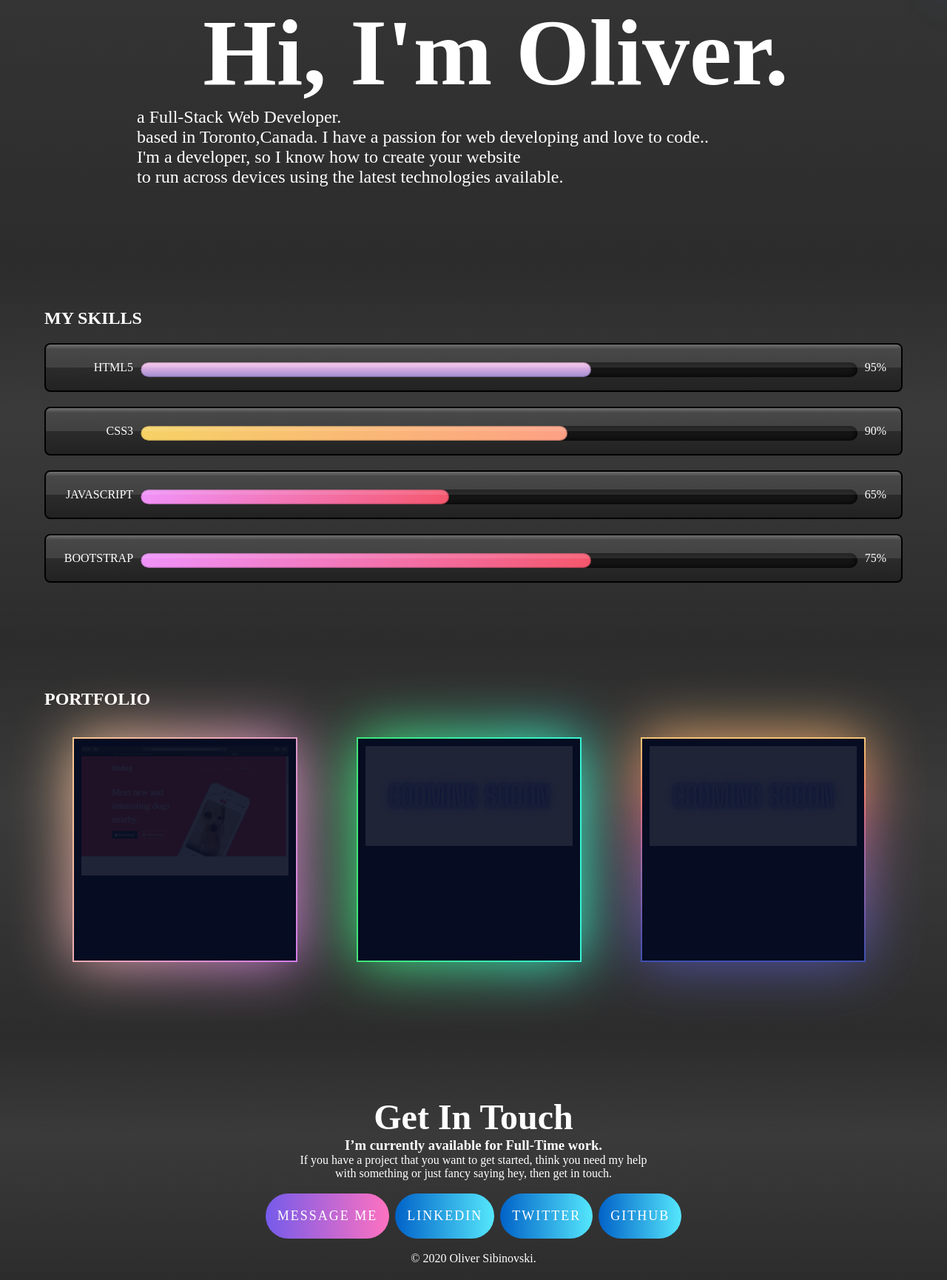
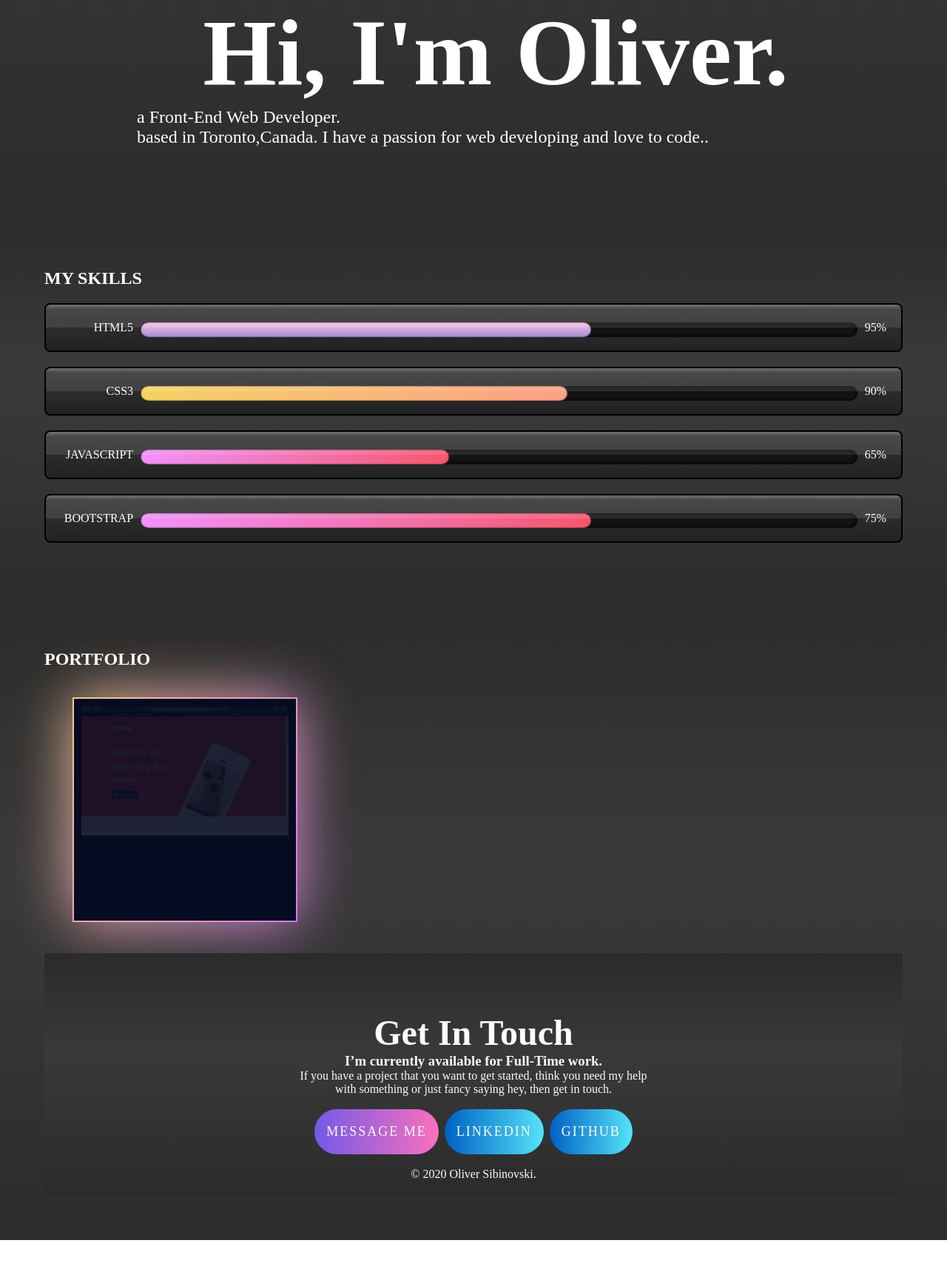
Before and after one commit to oliversibin/oliver, a plain HTML site: page index.html in a window 1280 px wide. Shown: the part 802-2533 px from the top of the page at 74% size. After the commit the page ends 2479 px from the top, so only its background shows below. Drawn offline with Linux system fonts and the light colour scheme.

Commit message:
Update index.html

```diff
--- a/index.html
+++ b/index.html
@@ -7,7 +7,7 @@
     <link rel="stylesheet" href="style.css">
     <link rel="icon" href="favicon (2).ico">
     <link href="https://fonts.googleapis.com/css?family=Merriweather|Montserrat|Sacramento&display=swap" rel="stylesheet">
-    <title>Oliver Sibinovski - Full-Stack Web Developer</title>
+    <title>Oliver Sibinovski - Front-End Web Developer</title>
 </head>
 <body>
     <!--ScrollButtonLight-->
@@ -19,9 +19,8 @@
         </section>
         <div class="top-container">
             <h1>Hi, I'm Oliver.</h1>
-            <p>a Full-Stack Web Developer.</p>
+            <p>a Front-End Web Developer.</p>
           <p>based in Toronto,Canada. I have a passion for web developing and love to code..</p>
-            <p>I'm a developer, so I know how to create your website<br> to run across devices using the latest technologies available.</p>
         <script type="text/javascript">
            var side1 = document.getElementById("side1")
            window.addEventListener("scroll", function(){
@@ -71,28 +70,6 @@
             <div class="imgBox">
                 <img src="Images/tindog.png">
             </div>
-        <div class="content">
-            <h2>TinDog Website</h2>
-            </div>
-        </div>
-        <div class="box">
-            <div class="imgBox">
-                <img src="Images/COMING.png">
-            </div>
-        <div class="content">
-            <h2>TinDog Website</h2>
-            </div>
-        </div>
-        <div class="box">
-            <div class="imgBox">
-                <img src="Images/COMING.png">
-            </div>
-        <div class="content">
-            <h2>TinDog Website</h2>
-            </div>
-        </div>
-    </div>
-
     </div>
     <div class="footer-container">
         <div id="scroll-progress"></div>
@@ -110,7 +87,6 @@
           <p class="p-big">If you have a project that you want to get started, think you need my help<br>with something or just fancy saying hey, then get in touch.</p>
           <a class="btn" href="mailto:olisbinovski@icloud.com">MESSAGE ME</a>
         <a class="footer-link" href="https://www.linkedin.com/in/oliversibinovski/">LinkedIn</a>
-        <a class="footer-link" href="https://twitter.com/oliverluxen">Twitter</a>
         <a class="footer-link" href="https://github.com/oliversibin">GitHub</a>
         <p>© 2020 Oliver Sibinovski.</p>
       </div>
```
